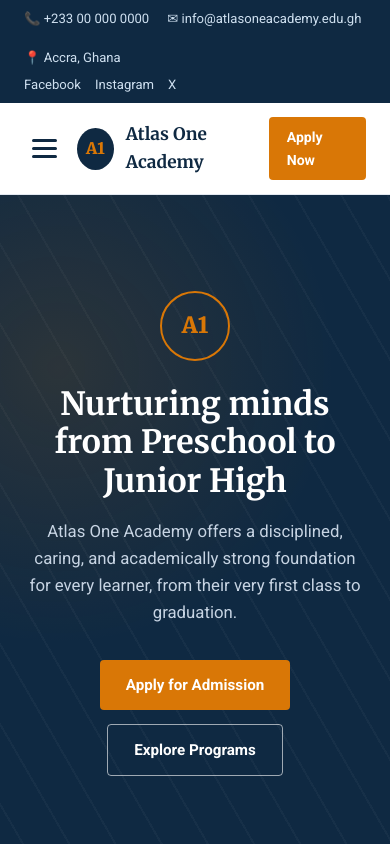
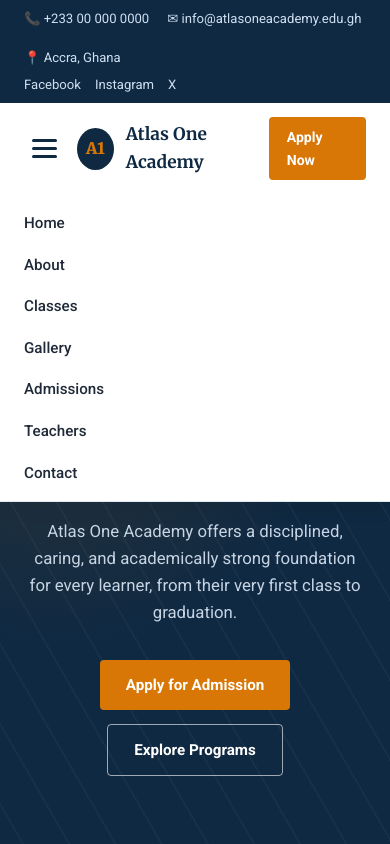
Before and after one commit to Benji-AM2/Atlas-One-Academy, a plain HTML site: page index.html in a window 390 px wide. Both pictures are taken after a click on the button "Toggle Menu". Shown: the top 844 px of the page. Drawn offline with Linux system fonts and the light colour scheme.

Commit message:
Update index.html

```diff
--- a/index.html
+++ b/index.html
@@ -9,6 +9,7 @@
 </head>
 <body>
 
+<!-- TOPBAR -->
 <div class="topbar">
   <div class="wrap">
     <div class="topbar-left">
@@ -24,10 +25,10 @@
   </div>
 </div>
 
+<!-- HEADER WITH MOBILE MENU -->
 <header>
   <nav class="main">
     <div class="brand">
-      <!-- Mobile Hamburger Button -->
       <button class="menu-toggle" id="menuToggle" aria-label="Toggle Menu">
         <span></span>
         <span></span>
@@ -37,7 +38,7 @@
       <span class="brand-name">Atlas One Academy</span>
     </div>
     <ul class="navlinks" id="navLinks">
-      <li><a href="index.html">Home</a></li>
+      <li><a href="index.html" class="active">Home</a></li>
       <li><a href="about.html">About</a></li>
       <li><a href="classes.html">Classes</a></li>
       <li><a href="gallery.html">Gallery</a></li>
@@ -61,6 +62,7 @@
   </div>
 </section>
 
+<!-- FOOTER -->
 <footer>
   <div class="wrap footer-wrap">
     <span>© 2026 Atlas One Academy. All rights reserved.</span>
@@ -68,5 +70,16 @@
   </div>
 </footer>
 
+<!-- MOBILE MENU SCRIPT -->
+<script>
+  const toggleBtn = document.getElementById('menuToggle');
+  const navLinks = document.getElementById('navLinks');
+  if (toggleBtn && navLinks) {
+    toggleBtn.addEventListener('click', () => {
+      navLinks.classList.toggle('show');
+    });
+  }
+</script>
+
 </body>
 </html>
```
